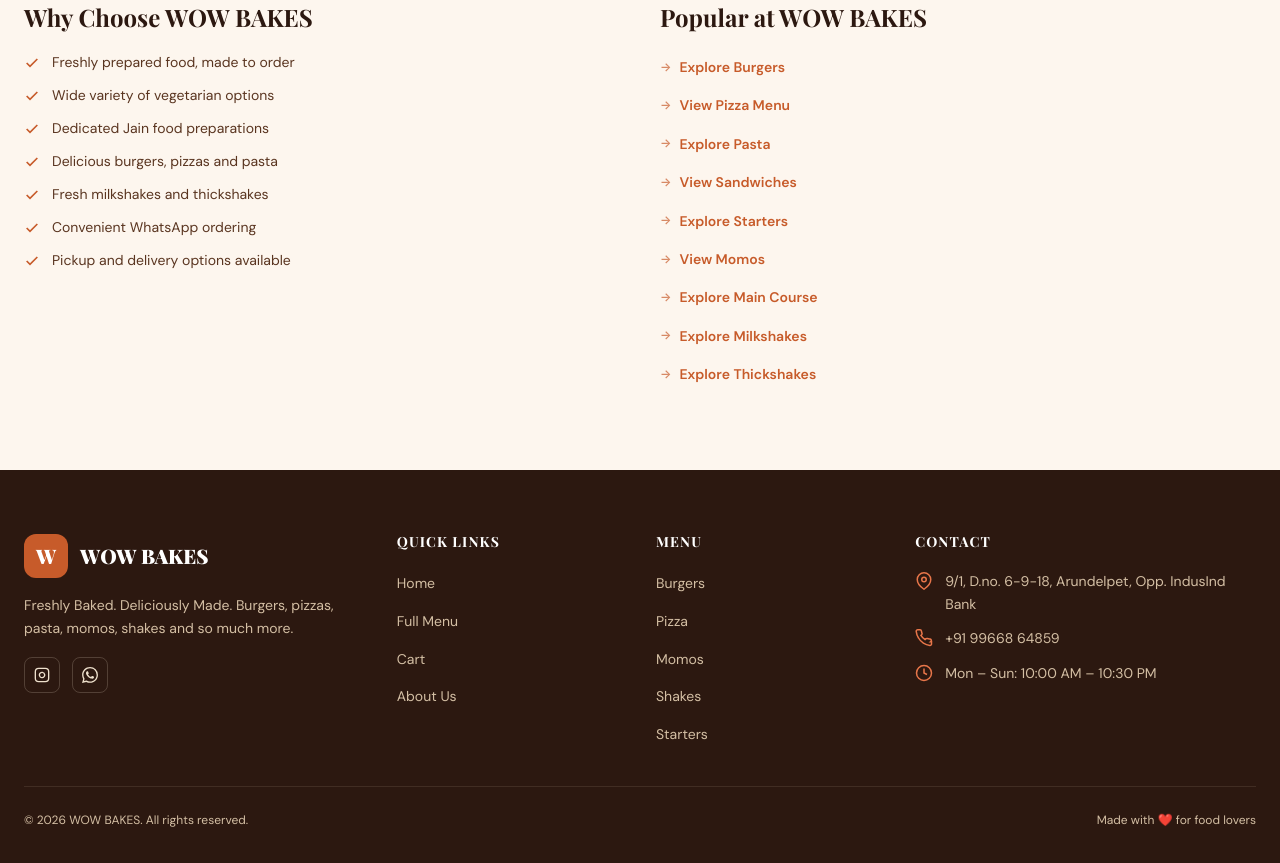
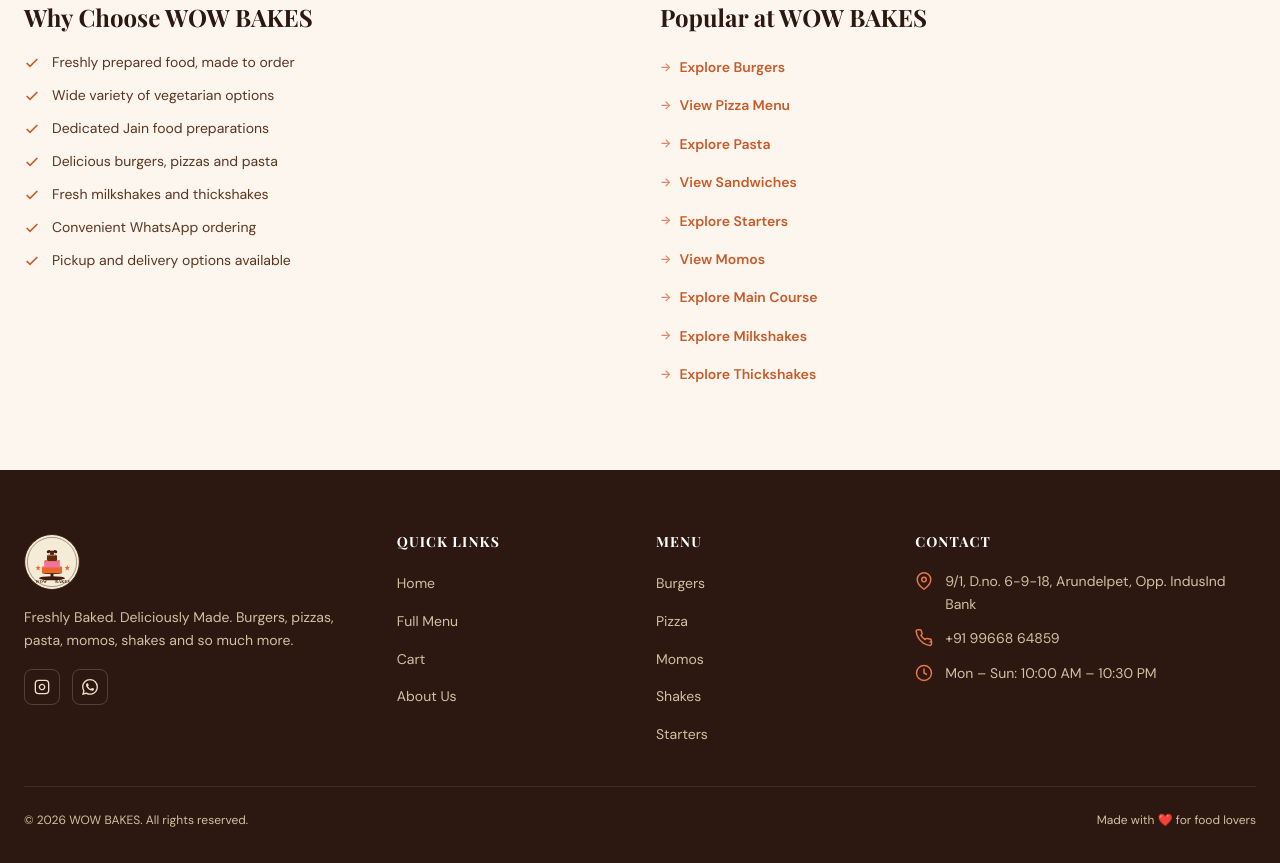
Before and after one commit to TirumalaRao1214/wowbakes, a plain HTML site: page index.html in a window 1280 px wide. Shown: the part 3831-4694 px from the top of the page. Drawn offline with nearby package versions, Linux system fonts and the light colour scheme; no server answers; a web font is replaced by a local one.

Commit message:
Fix footer logo: replace letter mark with logo.svg image

```diff
--- a/css/style.css
+++ b/css/style.css
@@ -880,25 +880,12 @@
   gap: var(--space-3);
 }
 
-.footer-logo-mark {
-  width: 44px;
-  height: 44px;
-  background: var(--burnt-orange);
-  border-radius: var(--radius-md);
-  display: flex;
-  align-items: center;
-  justify-content: center;
-  color: var(--white);
-  font-family: var(--font-display);
-  font-weight: 900;
-  font-size: var(--text-xl);
-}
-
-.footer-logo-name {
-  font-family: var(--font-display);
-  font-weight: 900;
-  font-size: var(--text-xl);
-  color: var(--white);
+.footer-logo-img {
+  height: 56px;
+  width: 56px;
+  object-fit: contain;
+  border-radius: 50%;
+  display: block;
 }
 
 .footer-description {
--- a/index.html
+++ b/index.html
@@ -495,8 +495,7 @@
       <div class="footer-grid">
         <div class="footer-brand">
           <div class="footer-logo">
-            <div class="footer-logo-mark" aria-hidden="true">W</div>
-            <span class="footer-logo-name">WOW BAKES</span>
+            <img src="assets/logo/logo.svg" alt="WOW BAKES" class="footer-logo-img">
           </div>
           <p class="footer-description">
             Freshly Baked. Deliciously Made. Burgers, pizzas, pasta, momos, shakes and so much more.
```
